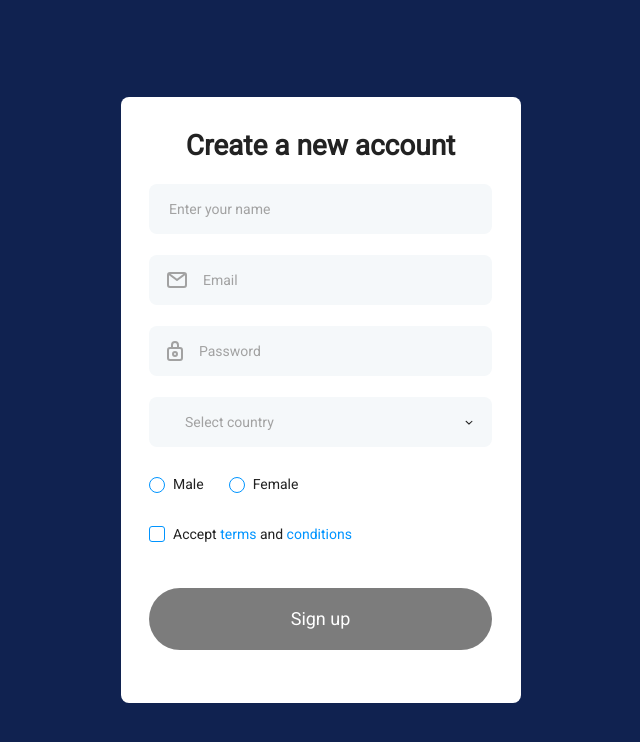
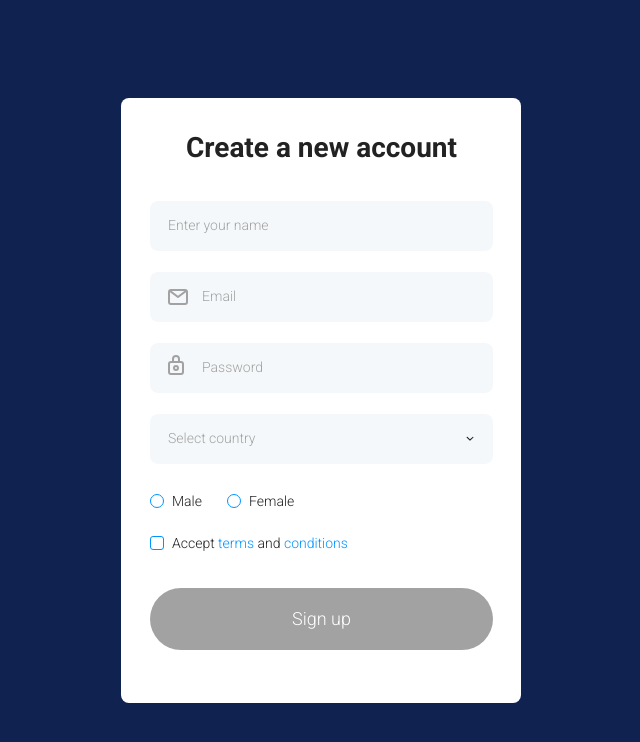
Before and after one commit to d8corp/bordio, a React (Create React App) app: page / in a window 1280 px wide. Shown: the top 742 px of the page, without its empty margins (319-959 px from the left). Built offline with nearby package versions, Linux system fonts and the light colour scheme.

Commit message:
improved pixel perfect

```diff
--- a/src/components/Button/Button.css
+++ b/src/components/Button/Button.css
@@ -7,7 +7,7 @@
   padding: 20px 30px;
   cursor: pointer;
   outline: none;
-  transition: background-color 0.3s, box-shadow 0.2s;
+  transition: all 0.2s;
   margin: 10px;
   box-sizing: border-box;
 }
@@ -21,8 +21,10 @@
   background: var(--color-button_background);
 }
 
-.button_disabled {
-  filter: grayscale(1);
+.button_disabled,
+.button_disabled:focus,
+.button_disabled:hover {
+  background: var(--color-button_background-disabled);
   cursor: not-allowed;
 }
 
--- a/src/components/Field/Field.css
+++ b/src/components/Field/Field.css
@@ -42,6 +42,7 @@
   font: normal normal normal 14px/17px Roboto;
   color: var(--color-field_color);
   background: transparent;
+  margin-left: -2px;
 }
 .field__input::placeholder {
   color: var(--color-field_placeholder);
@@ -70,7 +71,7 @@
 
 .field__select {
   font: normal normal normal 14px/17px Roboto;
-  padding: 0 18px;
+  padding: 0;
   display: flex;
   align-items: center;
   color: var(--color-field_color);
@@ -111,7 +112,7 @@
 }
 
 .field__menu-item {
-  padding: 10px 19px 9px;
+  padding: 2px 19px 2px;
   font: normal normal normal 14px/32px Roboto;
 }
 
@@ -143,7 +144,7 @@
 }
 
 .field__radiobox {
-  margin: 29px 10px 24px;
+  margin: 29px 10px 23px;
   position: relative;
 }
 .field__radiobox-label {
@@ -163,10 +164,11 @@
 }
 .field__radiobox-mark {
   display: inline-block;
-  width: 14px;
-  height: 14px;
+  width: 12px;
+  height: 12px;
   border: 1px solid var(--color-field_radio);
   border-radius: 50%;
+  margin-bottom: 1px;
 }
 .field__radiobox-mark:before {
   content: '';
@@ -174,7 +176,7 @@
   width: 8px;
   height: 8px;
   border-radius: 50%;
-  margin: 3px;
+  margin: 2px;
   background: var(--color-field_radio);
   transform: scale(0);
   opacity: 0;
@@ -187,13 +189,15 @@
 }
 
 .field__checkbox {
-  margin: 29px 10px 32px;
+  margin: 23px 10px 26px;
   position: relative;
+  display: flex;
 }
 .field__checkbox-label {
   display: inline-flex;
   gap: 8px;
   cursor: pointer;
+  align-items: center;
 }
 .field__checkbox-input {
   position: absolute;
@@ -201,13 +205,14 @@
   pointer-events: none;
 }
 .field__checkbox-mark {
-  width: 14px;
-  height: 14px;
+  width: 12px;
+  height: 12px;
   border: 1px solid var(--color-field_radio);
   border-radius: 3px;
+  margin-top: -1px;
 }
 .field__checkbox-mark-icon {
-  margin: 1px 1px 2px;
+  margin: 0 0 4px;
   transition: all 0.3s;
   opacity: 0;
   transform: scale(0);
--- a/src/forms/RegistrationForm/RegistrationForm.css
+++ b/src/forms/RegistrationForm/RegistrationForm.css
@@ -13,14 +13,19 @@
   filter: grayscale(1);
 }
 
+.registration-form__icon_password {
+  margin: 0 4px 5px 0;
+}
+
 @media (min-width: 400px) {
   .registration-form {
-    padding: 22px 19px 43px 18px;
+    padding: 22px 18px 43px 19px;
   }
 }
 
 .registration-form__title {
   font: normal normal bold 28px/34px Roboto;
-  margin: 10px;
+  padding-bottom: 15px;
+  margin: 11px 10px 12px;
   text-align: center;
 }
--- a/src/forms/RegistrationForm/RegistrationForm.tsx
+++ b/src/forms/RegistrationForm/RegistrationForm.tsx
@@ -26,8 +26,8 @@ interface IRegistrationFormState {
 
 // variables
 const beforeIcons: Record<string, ReactNode> = {
-  password: <img src={passwordImage} alt='password' />,
-  email: <img src={emailImage} alt='email' />,
+  password: <img className='registration-form__icon registration-form__icon_password' src={passwordImage} alt='password' />,
+  email: <img className='registration-form__icon registration-form__icon_email' src={emailImage} alt='email' />,
 }
 
 // classes
--- a/src/index.css
+++ b/src/index.css
@@ -1,4 +1,4 @@
-@import url('https://fonts.googleapis.com/css2?family=Roboto&display=swap');
+@import url('https://fonts.googleapis.com/css2?family=Roboto:wght@300;700&display=swap');
 
 html, body {
   margin: 0;
@@ -31,6 +31,7 @@ html, body {
   --color-registration-form_color: var(--color-dark);
 
   --color-button_background: var(--color-accent);
+  --color-button_background-disabled: var(--color-gray);
   --color-button_background_hover: var(--color-accent-light);
   --color-button_color: var(--color-light);
 
```
